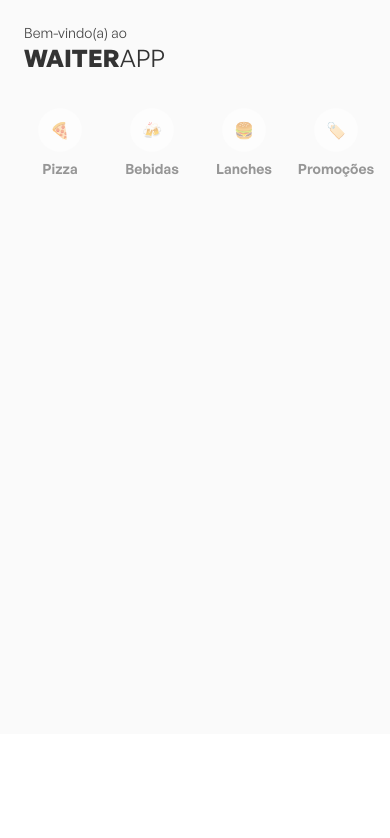
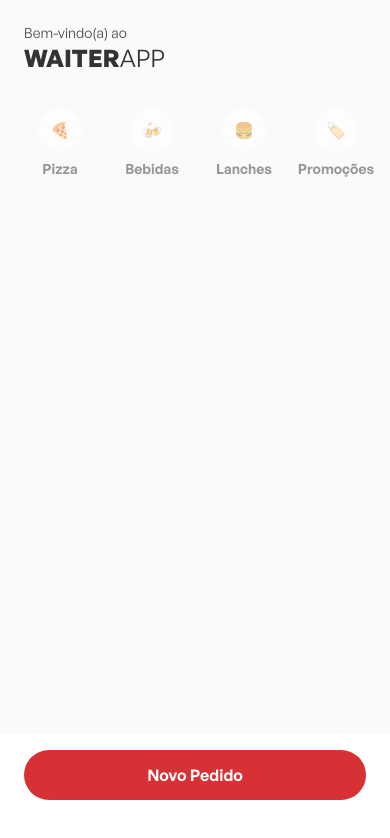
Before and after one commit to nataelienai/waiterapp-mobile, a React Native app: screen / in a window 390 px wide. Shown: the top 838 px of the page. Built offline with nearby package versions, Linux system fonts and the light colour scheme.

Commit message:
feat: create Button component

```diff
--- a/src/Main/index.tsx
+++ b/src/Main/index.tsx
@@ -1,3 +1,5 @@
+/* eslint-disable react-native/no-raw-text */
+import { Button } from '../components/Button';
 import { Categories } from '../components/Categories';
 import { Header } from '../components/Header';
 
@@ -22,9 +24,11 @@ export function Main() {
         <MenuContainer />
       </Container>
 
-      <Footer>
-        <FooterContainer />
-      </Footer>
+      <FooterContainer>
+        <Footer>
+          <Button onPress={() => alert('Novo pedido')}>Novo Pedido</Button>
+        </Footer>
+      </FooterContainer>
     </>
   );
 }
--- a/src/Main/styles.ts
+++ b/src/Main/styles.ts
@@ -18,9 +18,10 @@ export const MenuContainer = styled.View`
   flex: 1;
 `;
 
-export const FooterContainer = styled.SafeAreaView``;
-
-export const Footer = styled.View`
+export const FooterContainer = styled.View`
   min-height: 110px;
   background: #fff;
+  padding: 16px 24px;
 `;
+
+export const Footer = styled.SafeAreaView``;
--- /dev/null
+++ b/src/components/Button/index.tsx
@@ -0,0 +1,19 @@
+import { Text } from '../Text';
+
+import { Container } from './styles';
+
+interface IButtonProps {
+  children: string;
+  onPress: () => void;
+  disabled?: boolean;
+}
+
+export function Button({ children, onPress, disabled }: IButtonProps) {
+  return (
+    <Container onPress={onPress} disabled={disabled}>
+      <Text weight="600" color="#fff">
+        {children}
+      </Text>
+    </Container>
+  );
+}
--- /dev/null
+++ b/src/components/Button/styles.ts
@@ -0,0 +1,9 @@
+import styled from 'styled-components/native';
+
+export const Container = styled.TouchableOpacity`
+  background: ${({ disabled }) => (disabled ? '#999' : '#d73035')};
+  border-radius: 48px;
+  padding: 14px 24px;
+  align-items: center;
+  justify-content: center;
+`;
```
